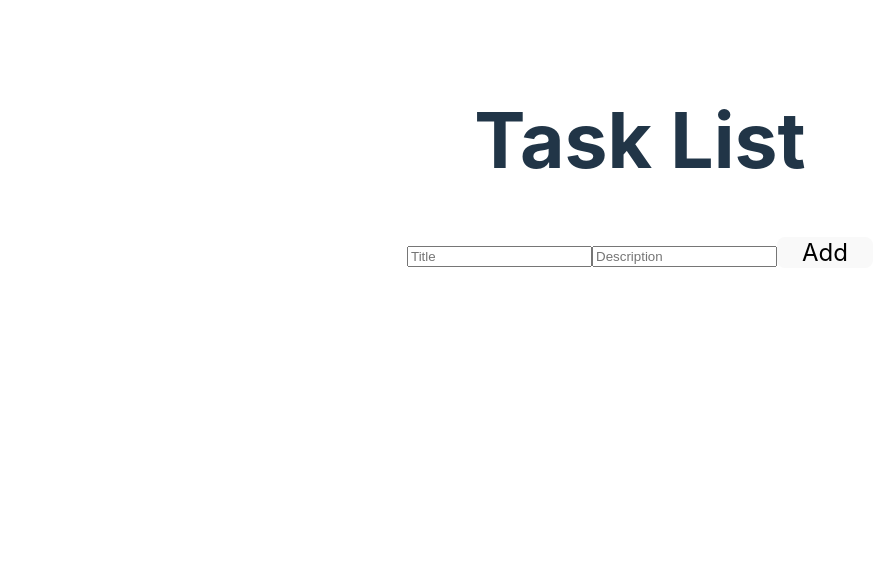
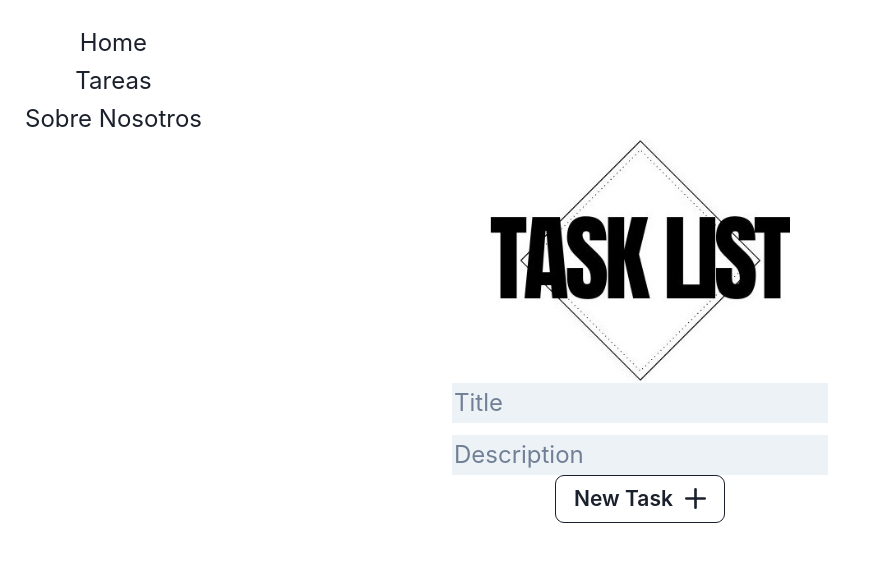
Before and after one commit to JarvisZuniga/react-task-list, a React (Vite) app: page /Tareas in a window 1280 px wide. Shown: the top 562 px of the page, without its empty margins (0-884 px from the left). Built offline with nearby package versions, Linux system fonts and the light colour scheme.

Commit message:
Primer Commit

```diff
--- a/src/App.css
+++ b/src/App.css
@@ -1,7 +1,7 @@
 #root {
   max-width: 1280px;
   margin: 0 auto;
-  padding: 2rem;
+  padding: 1rem;
   text-align: center;
 }
 
@@ -47,21 +47,17 @@
 }
 
 .form {
-  gap: 2ch;
-  align-items: center;
+  display: grid;
+  justify-items: center
+
+
 }
 
-.icon {
-  width: 4ch;
-  height: auto;
-  padding: 2rem 0rem 0rem 1rem ;
-}
-
-.icon {
+.transition {
   transition: transform 0.2s ease-in-out, filter 0.2s ease-in-out;
 }
 
-.icon:hover {
+.transition:hover {
   transform: scale(1.1); /* Ajusta el valor según tus preferencias */
   filter: brightness(1.2); /* Ajusta el valor según tus preferencias */
 }
@@ -75,6 +71,8 @@
   border-radius: 5px; /* Bordes redondeados */
   box-shadow: 0 2px 4px rgba(0, 0, 0, 0.1); /* Sombra */
   margin-bottom: 15px; /* Espacio entre las tareas */
+  border: 10rem
+
 }
 
 .completed {
@@ -89,4 +87,23 @@
 .check {
   align-items: center;
   justify-content: center;
+
 }
+
+ul {
+  list-style: none;
+  padding: 0;
+  margin: 0;
+}
+.App {
+  position: relative;
+  overflow: hidden;
+  width: 100%;
+  height: 100vh;
+}
+.Body {
+  display: flex;
+  flex-direction: column;
+  padding: 0rem 0rem 2rem ;
+
+}
--- a/src/App.jsx
+++ b/src/App.jsx
@@ -1,12 +1,24 @@
 import './App.css';
-import React from 'react';
-import Header from './components/Header';
+import { ChakraProvider } from '@chakra-ui/react'
+import { BrowserRouter, Routes, Route } from "react-router-dom";
+import SidebarMenu  from "./components/Menu";
+import HomePage  from "./pages/HomePage";
+import Header  from "./components/Header";
+import SobreNosotros from "./pages/SobreNosotros";
+
 
 function App() {
   return (
-    <div>
-      <Header />
-    </div>
+    <ChakraProvider>
+      <BrowserRouter>
+        <SidebarMenu />
+          <Routes>
+              <Route path="/HomePage" element={<HomePage/>} />
+              <Route path="/SobreNosotros" element={<SobreNosotros/>} />
+              <Route path="/Tareas" element={<Header/>} />
+          </Routes>
+      </BrowserRouter>
+    </ChakraProvider>
   );
 }
 
--- a/src/components/Header.jsx
+++ b/src/components/Header.jsx
@@ -2,15 +2,21 @@ import React from 'react';
 import TodoList from './TodoList';
 import TodoForm from './TodoForm';
 import useTaskList from '../hooks/useTaskList';
+import { Image } from '@chakra-ui/react'
 
 const Header = () => {
   const { todos, addTodo, deleteTodo, updateTodo } = useTaskList();
 
   return (
     <div>
-      <h1>Task List</h1>
-      <TodoForm addTodo={addTodo} />
-      <TodoList todos={todos} deleteTodo={deleteTodo} updateTodo={updateTodo} />
+        <div className='image'>
+          <Image w='300px' src='src\image\TL.jpg' alt='Dan Abramov' />
+        </div>
+        <div className='Body'>
+        <TodoForm addTodo={addTodo} />
+        </div>
+        <TodoList todos={todos} deleteTodo={deleteTodo} updateTodo={updateTodo} />
+
     </div>
   );
 };
--- /dev/null
+++ b/src/components/Menu.jsx
@@ -0,0 +1,22 @@
+import React from 'react';
+import { Link } from 'react-router-dom';
+
+const Menu = () => {
+  return (
+    <nav  className="menu">
+      <ul>
+        <li>
+          <Link to="/HomePage"><button>Home</button> </Link>
+        </li>
+        <li>
+          <Link to="/Tareas"><button>Tareas</button></Link>
+        </li>
+        <li>
+          <Link to="/SobreNosotros"><button>Sobre Nosotros</button></Link>
+        </li>
+      </ul>
+    </nav>
+  );
+};
+
+export default Menu;
--- a/src/components/TodoForm.jsx
+++ b/src/components/TodoForm.jsx
@@ -1,4 +1,8 @@
 import React, { useState } from 'react';
+import { Button } from '@chakra-ui/react'
+import { AddIcon } from '@chakra-ui/icons'
+import { Input, Stack } from '@chakra-ui/react'
+
 
 const TodoForm = ({ addTodo }) => {
   const [todoInput, setTodoInput] = useState('');
@@ -22,22 +26,21 @@ const TodoForm = ({ addTodo }) => {
       setDescriptionInput('');
   };
 
+
   return (
+
     <form className='form' onSubmit={handleSubmit}>
-      <input
-        type="text"
-        placeholder="Title"
-        value={todoInput}
-        onChange={(e) => setTodoInput(e.target.value)}
-      />
-      <input
-        type="text"
-        placeholder="Description"
-        value={descriptionInput}
-        onChange={(e) => setDescriptionInput(e.target.value)}
-      />
-      <button type="submit">Add</button>
+    <Stack spacing={2}>
+      <Input size='sd' variant='filled' type="text" placeholder='Title' value={todoInput}  onChange={(e) => setTodoInput(e.target.value)} />
+      <Input size='sd' variant='filled' type="text" placeholder='Description'  value={descriptionInput}  onChange={(e) => setDescriptionInput(e.target.value)} />
+    </Stack>
+
+      <Button rightIcon={<AddIcon />} size='sm'  type="submit" colorScheme='black' variant='outline'>
+        New Task
+      </Button>
+
     </form>
+
   );
 };
 
--- a/src/components/TodoList.jsx
+++ b/src/components/TodoList.jsx
@@ -1,4 +1,6 @@
 import React, { useState } from 'react';
+import { Icon } from '@chakra-ui/react'
+import { MdSettings } from 'react-icons/md'
 import { FaRegTrashAlt } from "react-icons/fa";
 import { FaEdit } from "react-icons/fa";
 import { FaRegSquareCheck } from "react-icons/fa6";
@@ -58,9 +60,11 @@ const TodoList = ({ todos, deleteTodo, updateTodo }) => {
                 <span>{todo.text}</span>
             <span>{todo.description}</span>
                             <div className='check'>
-                                <FaRegSquareCheck className='icon' onClick={() => toggleComplete(index)} />
-                                <FaEdit className='icon' onClick={() => startEditing(index, todo.text, todo.description)} />
-                                <FaRegTrashAlt className='icon' onClick={() => deleteTodo(index)}  />
+
+                               <Icon as={FaRegSquareCheck} w={10} h={10} color='Black.500' className='transition' onClick={() => toggleComplete(index)} />
+                               <Icon as={FaEdit} w={10} h={10} color='Black.500' className='transition' onClick={() => startEditing(index, todo.text, todo.description)} />
+                               <Icon as={FaRegTrashAlt} w={10} h={10} color='Black.500' className='transition' onClick={() => deleteTodo(index)} />
+
                             </div>
                         </>
                         )}
--- a/src/index.css
+++ b/src/index.css
@@ -32,7 +32,6 @@ body {
 
 h1 {
   font-size: 3.2em;
-  line-height: 1.1;
 }
 
 button {
@@ -65,3 +64,12 @@ button:focus-visible {
     background-color: #f9f9f9;
   }
 }
+
+.image {
+  display: flex;
+  justify-content: center;
+}
+
+.menu {
+  display: flex;
+}
--- /dev/null
+++ b/src/pages/HomePage.jsx
@@ -0,0 +1,11 @@
+import React from 'react';
+
+const HomePage = () => {
+  return (
+    <div>
+      <h2>Bienvenido a la Página de Inicio</h2>
+    </div>
+  );
+};
+
+export default HomePage;
--- /dev/null
+++ b/src/pages/SobreNosotros.jsx
@@ -0,0 +1,11 @@
+import React from 'react';
+
+const SobreNosotros = () => {
+  return (
+    <div>
+      <h2>Sobre Nosotros</h2>
+    </div>
+  );
+};
+
+export default SobreNosotros;
```
Also changed, not shown: package.json (+9 -1 lines), src/pages/Tareas.jsx (added, +11 -0 lines), src/image/TL.jpg (added), 1 other file (tests, documents, lock files or other folders).
